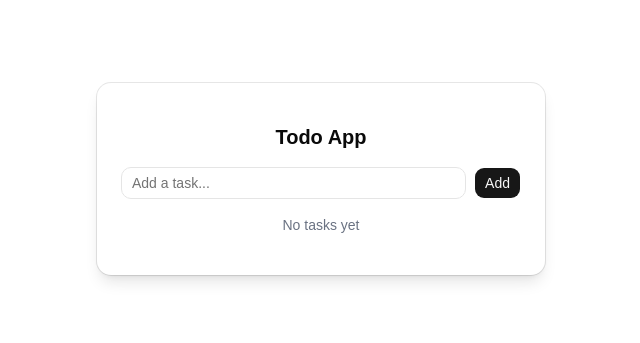
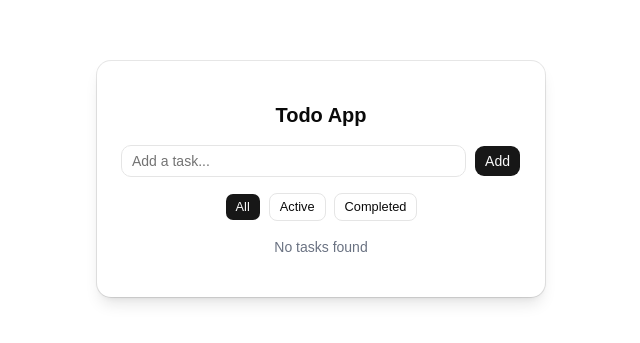
Before and after one commit to siddharthi865/todo-app, a React (Vite) app: page / in a window 1280 px wide. Shown: the part 221-564 px from the top of the page, without its empty margins (319-959 px from the left). Built offline with nearby package versions, Linux system fonts and the light colour scheme.

Commit message:
added filters

```diff
--- /dev/null
+++ b/src/components/todo-filters.tsx
@@ -0,0 +1,25 @@
+import { useTodoStore, type Filter } from "@/stores/todo-store";
+import { Button } from "@/components/ui/button";
+
+const filters: Filter[] = ["all", "active", "completed"];
+
+export function TodoFilters() {
+  const filter = useTodoStore((s) => s.filter);
+  const setFilter = useTodoStore((s) => s.setFilter);
+
+  return (
+    <div className="flex justify-center gap-2 mt-4">
+      {filters?.map((f) => (
+        <Button
+          key={f}
+          variant={filter === f ? "default" : "outline"}
+          size="sm"
+          onClick={() => setFilter(f)}
+          aria-label={`Filter ${f}`}
+        >
+          {f.charAt(0).toUpperCase() + f.slice(1)}
+        </Button>
+      ))}
+    </div>
+  );
+}
--- a/src/components/todo-list.tsx
+++ b/src/components/todo-list.tsx
@@ -4,14 +4,21 @@ import { TodoItem } from "./todo-item";
 
 export function TodoList() {
   const todos = useTodoStore((s) => s.todos);
+  const filter = useTodoStore((s) => s.filter);
 
-  if (!todos.length) {
-    return <p className="text-center text-gray-500 mt-4">No tasks yet</p>;
+  const filteredTodos = todos?.filter((todo) => {
+    if (filter === "active") return !todo.completed;
+    if (filter === "completed") return todo.completed;
+    return true;
+  });
+
+  if (!filteredTodos?.length) {
+    return <p className="text-center text-gray-500 mt-4">No tasks found</p>;
   }
 
   return (
     <div className="space-y-2 mt-4">
-      {todos.map((todo) => (
+      {filteredTodos?.map((todo) => (
         <TodoItem key={todo.id} todo={todo} />
       ))}
     </div>
--- a/src/routes/Home.tsx
+++ b/src/routes/Home.tsx
@@ -1,4 +1,5 @@
 import { Card, CardContent } from "@/components/ui/card";
+import { TodoFilters } from "@/components/todo-filters";
 import { TodoList } from "@/components/todo-list";
 import { TodoForm } from "@/components/todo-form";
 
@@ -10,6 +11,7 @@ export default function Home() {
           <h1 className="text-xl font-bold mb-4 text-center">Todo App</h1>
 
           <TodoForm />
+          <TodoFilters />
           <TodoList />
         </CardContent>
       </Card>
--- a/src/stores/todo-store.ts
+++ b/src/stores/todo-store.ts
@@ -3,17 +3,22 @@ import { create } from "zustand";
 
 import type { Todo } from "../types/todo";
 
+export type Filter = "all" | "active" | "completed";
+
 interface TodoState {
   todos: Todo[];
+  filter: Filter;
   addTodo: (title: string) => void;
   deleteTodo: (id: string) => void;
   toggleTodo: (id: string) => void;
+  setFilter: (filter: Filter) => void;
 }
 
 export const useTodoStore = create<TodoState>()(
   persist(
     (set) => ({
       todos: [],
+      filter: "all",
 
       addTodo: (title) =>
         set((state) => ({
@@ -39,7 +44,12 @@ export const useTodoStore = create<TodoState>()(
             todo.id === id ? { ...todo, completed: !todo.completed } : todo,
           ),
         })),
+
+      setFilter: (filter) => set({ filter }),
     }),
-    { name: "todo-storage", partialize: (state) => ({ todos: state.todos }) },
+    {
+      name: "todo-storage",
+      partialize: (state) => ({ todos: state.todos, filter: state.filter }),
+    },
   ),
 );
```
